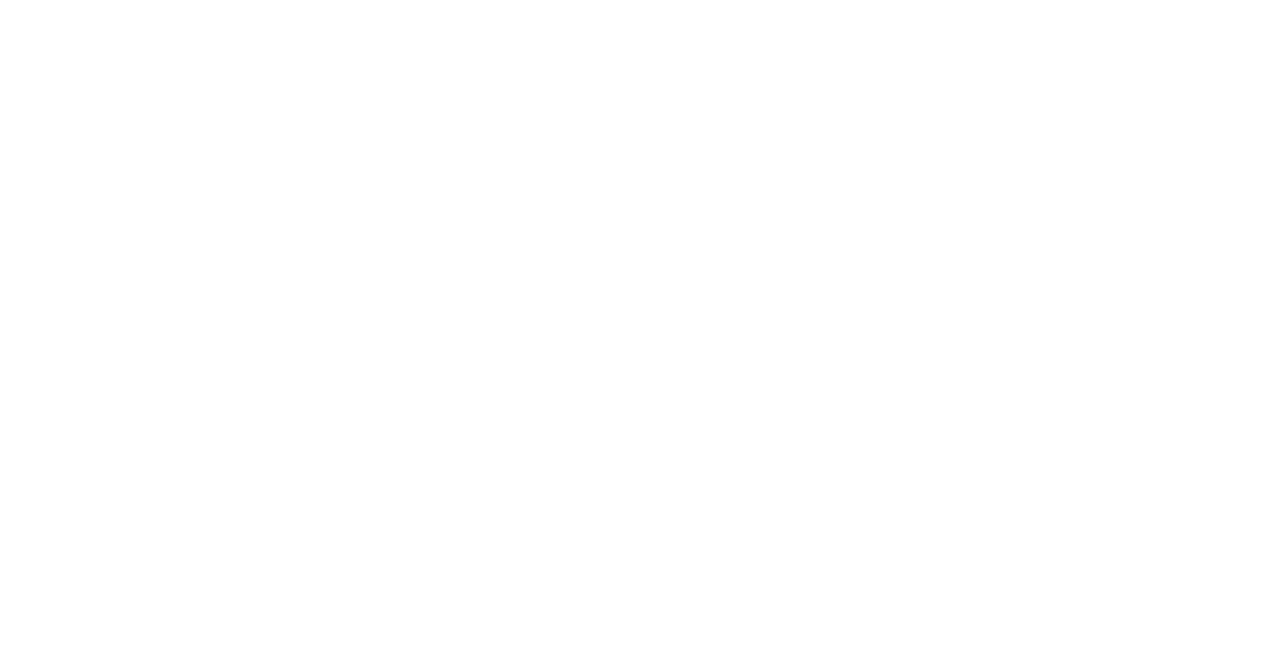
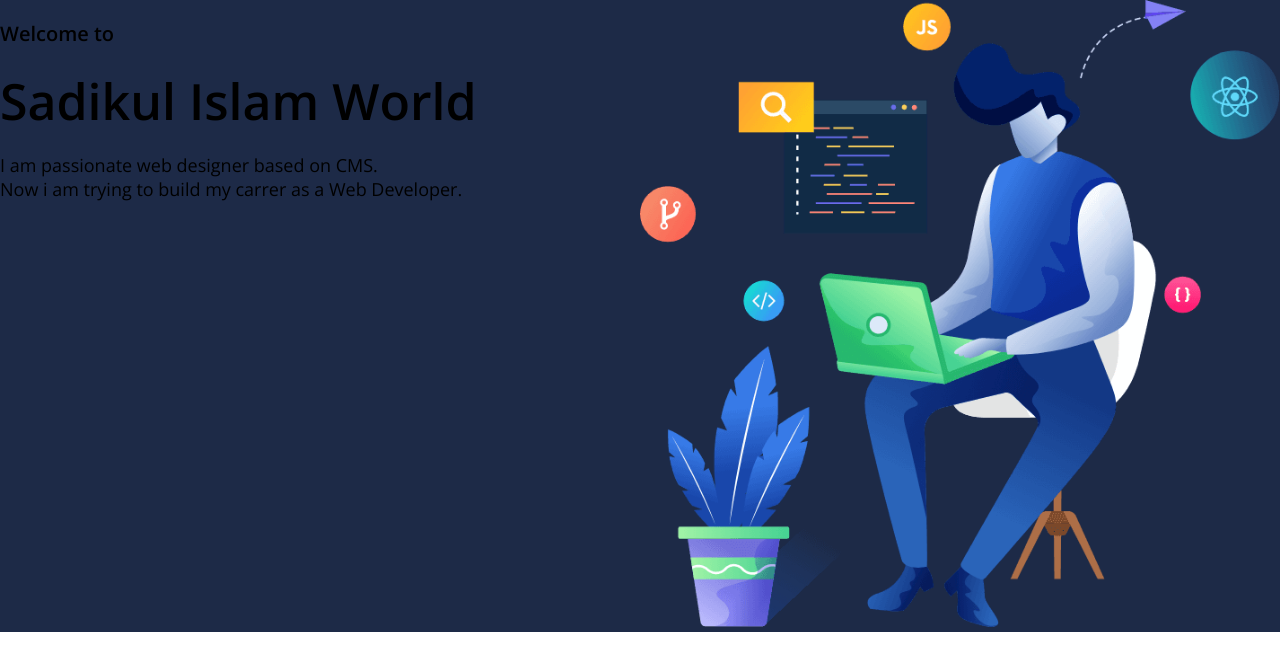
Before and after one commit to sadik-nazrul/pucka-developer, a plain HTML site: page index.html in a window 1280 px wide. Drawn offline with nearby package versions, Linux system fonts and the light colour scheme.

Commit message:
hero banner

```diff
--- a/index.html
+++ b/index.html
@@ -4,9 +4,22 @@
     <meta charset="UTF-8">
     <meta http-equiv="X-UA-Compatible" content="IE=edge">
     <meta name="viewport" content="width=device-width, initial-scale=1.0">
-    <title>Document</title>
+    <title>Ecotel</title>
+    <link rel="preconnect" href="https://fonts.googleapis.com">
+    <link rel="preconnect" href="https://fonts.gstatic.com" crossorigin>
+    <link href="https://fonts.googleapis.com/css2?family=Open+Sans:wght@400;600&display=swap" rel="stylesheet">
+    <link rel="stylesheet" href="style.css">
 </head>
 <body>
-
+    <section class="hero flexbox-container">
+        <div class="info half-width">
+            <h3>Welcome to</h3>
+            <h2><span>Sadikul Islam</span> World</h2>
+            <p>I am passionate web designer based on CMS. <br>Now i am trying to build my carrer as a Web Developer.</p>
+        </div>
+        <div class="img half-width">
+            <img src="images/banner.png" alt="banner">
+        </div>
+    </section>
 </body>
 </html>
--- a/style.css
+++ b/style.css
@@ -0,0 +1,32 @@
+body{
+    font-family: 'Open Sans', sans-serif;
+    margin: 0;
+}
+/**Typography**/
+h1{
+    font-size: 60px;
+}
+h2{
+    font-size: 50px;
+    margin: 0;
+}
+h3{
+    font-size: 20px;
+}
+p{
+    font-size: 18px;
+}
+
+/** Main Container **/
+.flexbox-container{
+    display: flex;
+}
+.half-width{
+    width: 50%;
+}
+.half-width img{
+    width: 100%;
+}
+.hero{
+    background-color: #1D2A47;
+}
```
Also changed, not shown: images/banner.png (added).
